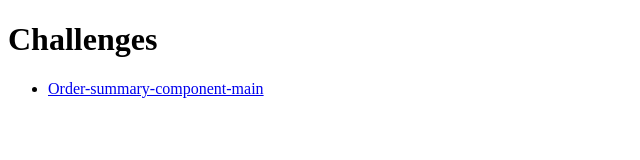
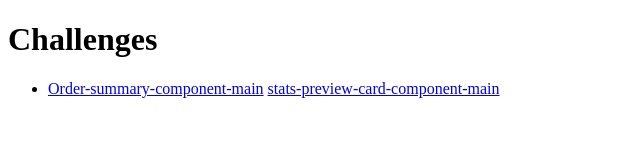
Before and after one commit to nauski/frontendmentor.io, a plain HTML site: page index.html in a window 1280 px wide. Shown: the whole page, without its empty margins (0-640 px from the left). Drawn offline with Linux system fonts and the light colour scheme.

Commit message:
updated index-html

```diff
--- a/index.html
+++ b/index.html
@@ -13,6 +13,7 @@
     <ul>
         <li>
             <a href="order-summary-component-main/">Order-summary-component-main</a>
+            <a href="stats-preview-card-component-main/">stats-preview-card-component-main</a>
         </li>
     </ul>
 
```
